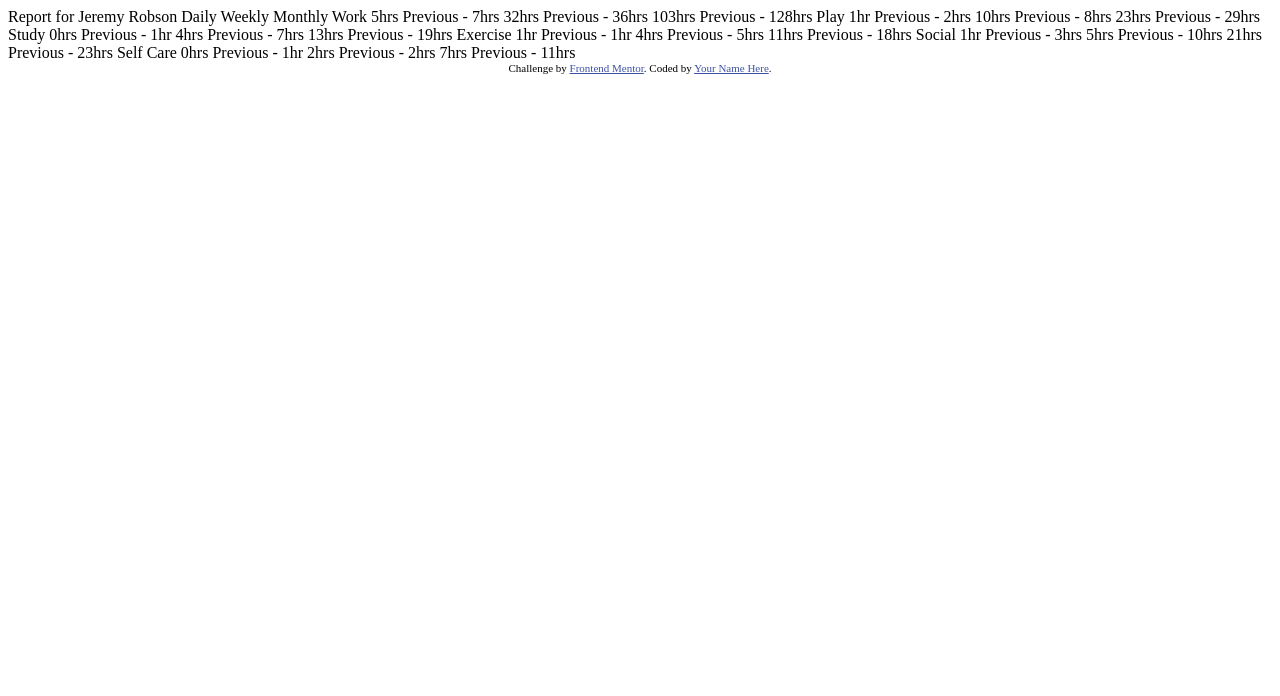
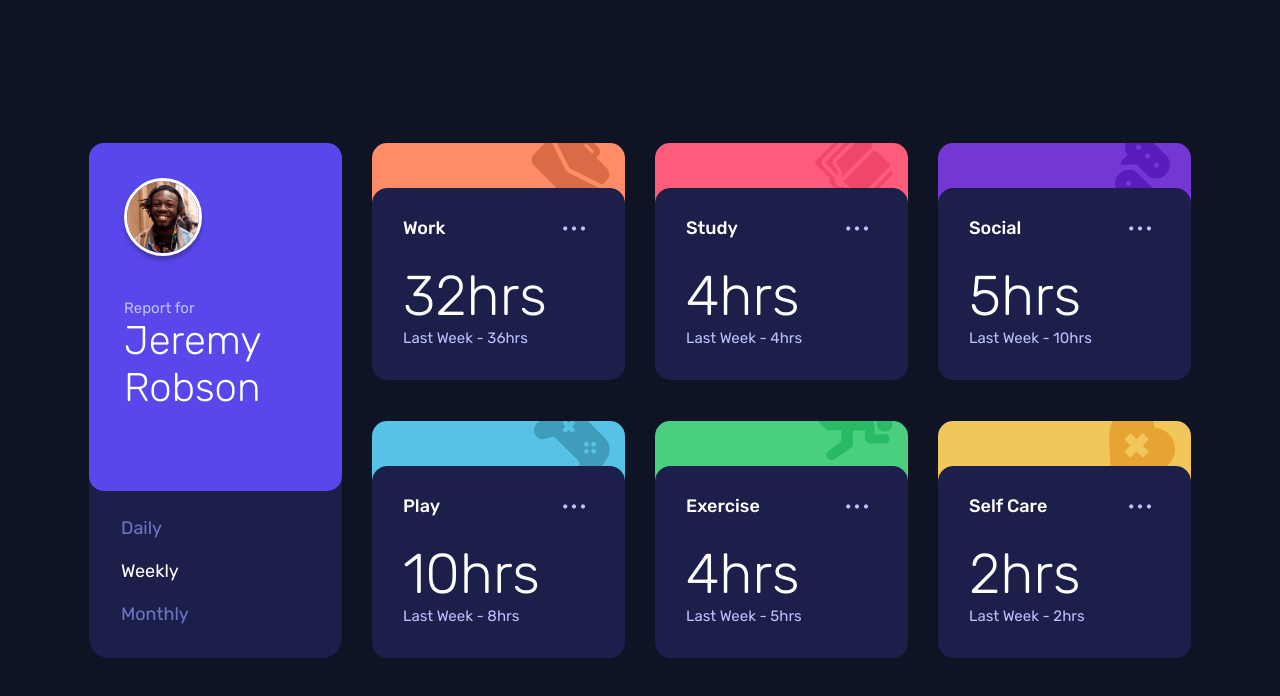
Before and after one commit to seaboyz/time-tracker, a plain HTML site: page index.html in a window 1280 px wide. Drawn offline with Linux system fonts and the light colour scheme.

Commit message:
Finish html css

```diff
--- a/index.html
+++ b/index.html
@@ -1,80 +1,95 @@
 <!DOCTYPE html>
 <html lang="en">
-<head>
-  <meta charset="UTF-8">
-  <meta name="viewport" content="width=device-width, initial-scale=1.0"> <!-- displays site properly based on user's device -->
+	<head>
+		<meta charset="UTF-8" />
+		<meta name="viewport" content="width=device-width, initial-scale=1.0" />
+		<!-- displays site properly based on user's device -->
 
-  <link rel="icon" type="image/png" sizes="32x32" href="./images/favicon-32x32.png">
+		<link
+			rel="icon"
+			type="image/png"
+			sizes="32x32"
+			href="./images/favicon-32x32.png"
+		/>
 
-  <title>Frontend Mentor | Time tracking dashboard</title>
+		<title>Time Tracker</title>
 
-  <!-- Feel free to remove these styles or customise in your own stylesheet 👍 -->
-  <style>
-    .attribution { font-size: 11px; text-align: center; }
-    .attribution a { color: hsl(228, 45%, 44%); }
-  </style>
-</head>
-<body>
-
-  Report for
-  Jeremy Robson
-
-  Daily
-  Weekly
-  Monthly
-
-  Work
-  5hrs <!-- daily -->
-  Previous - 7hrs <!-- daily -->
-  32hrs <!-- weekly -->
-  Previous - 36hrs <!-- weekly -->
-  103hrs <!-- monthly -->
-  Previous - 128hrs <!-- monthly -->
-
-  Play
-  1hr <!-- daily -->
-  Previous - 2hrs <!-- daily -->
-  10hrs <!-- weekly -->
-  Previous - 8hrs <!-- weekly -->
-  23hrs <!-- monthly -->
-  Previous - 29hrs <!-- monthly -->
-
-  Study
-  0hrs <!-- daily -->
-  Previous - 1hr <!-- daily -->
-  4hrs <!-- weekly -->
-  Previous - 7hrs <!-- weekly -->
-  13hrs <!-- monthly -->
-  Previous - 19hrs <!-- monthly -->
-
-  Exercise
-  1hr <!-- daily -->
-  Previous - 1hr <!-- daily -->
-  4hrs <!-- weekly -->
-  Previous - 5hrs <!-- weekly -->
-  11hrs <!-- monthly -->
-  Previous - 18hrs <!-- monthly -->
-
-  Social
-  1hr <!-- daily -->
-  Previous - 3hrs <!-- daily -->
-  5hrs <!-- weekly -->
-  Previous - 10hrs <!-- weekly -->
-  21hrs <!-- monthly -->
-  Previous - 23hrs <!-- monthly -->
-
-  Self Care
-  0hrs <!-- daily -->
-  Previous - 1hr <!-- daily -->
-  2hrs <!-- weekly -->
-  Previous - 2hrs <!-- weekly -->
-  7hrs <!-- monthly -->
-  Previous - 11hrs <!-- monthly -->
-
-
-  <div class="attribution">
-    Challenge by <a href="https://www.frontendmentor.io?ref=challenge" target="_blank">Frontend Mentor</a>.
-    Coded by <a href="#">Your Name Here</a>.
-  </div>
-</body>
+		<link rel="stylesheet" href="style.css" />
+	</head>
+	<body>
+		<main>
+			<div class="container">
+				<div class="user card">
+					<div class="header">
+						<img src="./images/image-jeremy.png" alt="" class="hero" />
+						<div class="name">
+							<p>Report for</p>
+							<h1>Jeremy Robson</h1>
+						</div>
+					</div>
+					<div class="content">
+						<ul>
+							<li>Daily</li>
+							<li class="selected">Weekly</li>
+							<li>Monthly</li>
+						</ul>
+					</div>
+				</div>
+				<div class="activity work card">
+					<div class="content">
+						<h1>Work<span>···</span></h1>
+						<div class="record">
+							<p class="hours">32hrs</p>
+							<p class="last">Last Week - 36hrs</p>
+						</div>
+					</div>
+				</div>
+				<div class="activity play card">
+					<div class="content">
+						<h1>Play<span>···</span></h1>
+						<div class="record">
+							<p class="hours">10hrs</p>
+							<p class="last">Last Week - 8hrs</p>
+						</div>
+					</div>
+				</div>
+				<div class="activity study card">
+					<div class=" content">
+						<h1>Study<span>···</span></h1>
+						<div class="record">
+							<p class="hours">4hrs</p>
+							<p class="last">Last Week - 4hrs</p>
+						</div>
+					</div>
+				</div>
+				<div class="activity exercise card">
+					<div class=" content">
+						<h1>Exercise<span>···</span></h1>
+						<div class="record">
+							<p class="hours">4hrs</p>
+							<p class="last">Last Week - 5hrs</p>
+						</div>
+					</div>
+				</div>
+				<div class="activity social card">
+					<div class=" content">
+						<h1>Social<span>···</span></h1>
+						<div class="record">
+							<p class="hours">5hrs</p>
+							<p class="last">Last Week - 10hrs</p>
+						</div>
+					</div>
+				</div>
+				<div class="activity self-care card">
+					<div class=" content">
+						<h1>Self Care<span>···</span></h1>
+						<div class="record">
+							<p class="hours">2hrs</p>
+							<p class="last">Last Week - 2hrs</p>
+						</div>
+					</div>
+				</div>
+			</div>
+		</main>
+	</body>
 </html>
--- /dev/null
+++ b/style.css
@@ -0,0 +1,295 @@
+@import url('https://fonts.googleapis.com/css2?family=Rubik:wght@300;400;500;600;700;800;900&display=swap');
+
+:root {
+	--blue: hsl(246, 80%, 60%);
+	/* work */
+	--light-orange: hsl(15, 100%, 70%);
+	/* play */
+	--soft-blue: hsl(195, 74%, 62%);
+	/* study */
+	--light-red: hsl(348, 100%, 68%);
+	/* exercise */
+	--lime-green: hsl(145, 58%, 55%);
+	/* social */
+	--violet: hsl(264, 64%, 52%);
+	/* self care */
+	--soft-orange: hsl(43, 84%, 65%);
+
+	--darker-blue: hsl(226, 43%, 10%);
+	--dark-blue: hsl(235, 46%, 20%);
+	--desaturated-blue: hsl(235, 45%, 61%);
+	--pale-blue: hsl(236, 100%, 87%);
+	--white: #ffffff;
+}
+
+body {
+	background: var(--darker-blue);
+}
+
+/* typology */
+p {
+	font-size: 15px;
+}
+
+h1 {
+	font-size: 40px;
+	font-weight: 300;
+}
+
+*,
+*::before,
+*::after {
+	box-sizing: border-box;
+	margin: 0;
+	padding: 0;
+	list-style: none;
+	text-decoration: none;
+	/* get rid of tap highlight color  */
+	/* -webkit-tap-highlight-color: rgba(0, 0, 0, 0);
+  -webkit-tap-highlight-color: transparent; */
+}
+
+main {
+	font-family: 'Rubik', sans-serif;
+	color: var(--white);
+	/* display: flex; */
+	justify-content: center;
+	align-items: center;
+}
+.container {
+	padding: 80px 0;
+	display: flex;
+	flex-direction: column;
+	align-items: center;
+	gap: 24px;
+}
+
+.card {
+	border-radius: 15px 15px 20px 20px;
+	width: 90vw;
+}
+
+/* user card */
+.user {
+	background: var(--dark-blue);
+}
+
+.user .header {
+	padding: 35px;
+	border-radius: 15px;
+	background: var(--blue);
+	display: flex;
+	gap: 20px;
+	flex-direction: row;
+	justify-content: space-between;
+}
+.user .hero {
+	width: 64px;
+	height: 64px;
+	border-radius: 39px;
+	border: 3px solid #ffffff;
+	box-shadow: 0px 4px 4px rgba(0, 0, 0, 0.25);
+}
+
+.user .name {
+	display: flex;
+	flex-direction: column;
+	justify-content: center;
+}
+
+.user h1 {
+	font-size: 24px;
+	font-weight: 300;
+}
+
+.user ul {
+	display: flex;
+	flex-direction: row;
+	justify-content: space-between;
+	gap: 21px;
+	color: var(--desaturated-blue);
+}
+
+.header p {
+	color: var(--pale-blue);
+}
+
+.user .content {
+	border-radius: 0 0 15px 15px;
+	font-size: 18px;
+	padding: 26px 32px 32px 32px;
+}
+
+.content li:hover {
+	cursor: pointer;
+	color: var(--white);
+}
+
+.selected {
+	color: var(--white);
+	cursor: none;
+}
+
+/* activity card */
+
+.activity.card {
+	background-repeat: no-repeat;
+	background-position: right 15px top -15px;
+}
+
+.activity.card::before {
+	content: '';
+	height: 45px;
+	display: block;
+}
+
+.activity .content {
+	background: var(--dark-blue);
+	border-radius: 15px;
+	padding: 29px 35px 32px 30px;
+	border: 1px solid var(--dark-blue);
+	cursor: pointer;
+}
+
+.activity .content:active {
+	background-color: var(--desaturated-blue);
+}
+
+.activity h1 {
+	font-size: 18px;
+	line-height: 21px;
+	font-weight: 500;
+	margin-bottom: 24px;
+	display: flex;
+	justify-content: space-between;
+}
+
+.activity h1 span {
+	color: var(--pale-blue);
+	letter-spacing: 3px;
+}
+
+.activity h1 span:hover {
+	color: var(--white);
+}
+
+.record {
+	display: flex;
+	align-items: center;
+	justify-content: space-between;
+}
+.hours {
+	font-size: 32px;
+	font-weight: 300;
+	line-height: 38px;
+}
+
+.last {
+	color: var(--pale-blue);
+}
+
+.work {
+	background-color: var(--light-orange);
+	background-image: url('./images/icon-work.svg');
+}
+
+.play {
+	background-color: var(--soft-blue);
+	background-image: url('./images/icon-play.svg');
+}
+.study {
+	background-color: var(--light-red);
+	background-image: url('./images/icon-study.svg');
+}
+.exercise {
+	background-color: var(--lime-green);
+	background-image: url('./images/icon-exercise.svg');
+}
+.social {
+	background-color: var(--violet);
+	background-image: url('./images/icon-social.svg');
+}
+.self-care {
+	background-color: var(--soft-orange);
+	background-image: url('./images/icon-self-care.svg');
+}
+
+@media (min-width: 640px) {
+	.container {
+		flex-direction: row;
+		flex-wrap: wrap;
+		padding: 32px;
+		padding-bottom: auto;
+	}
+
+	.record {
+		flex-direction: column;
+		align-items: flex-start;
+	}
+
+	.hours {
+		font-size: 56px;
+		line-height: 66px;
+		font-weight: 300;
+	}
+
+	.user.card {
+		flex: 1 1 100%;
+	}
+
+	.activity.card {
+		flex: 1 1 40%;
+	}
+}
+
+@media (min-width: 810px) {
+	main {
+		height: 100vh;
+		display: flex;
+		align-items: center;
+	}
+	.activity.card {
+		flex: 1 1 30%;
+	}
+}
+
+@media (min-width: 1080px) {
+	.container {
+		padding: 0;
+		flex-direction: column;
+		justify-content: space-between;
+		align-content: center;
+		gap: 30px;
+		height: 515px;
+	}
+
+	.card {
+		width: 20vw;
+		max-width: 253px;
+		flex: 0 1;
+	}
+
+	.activity.card {
+		flex: 0 1;
+	}
+
+	.user .header {
+		flex-direction: column;
+		gap: 43px;
+		padding-bottom: 80px;
+	}
+
+	.user .hero {
+		width: 78px;
+		height: 78px;
+		border-radius: 39px;
+	}
+
+	.user h1 {
+		font-size: 40px;
+		line-height: 47px;
+	}
+	.user ul {
+		flex-direction: column;
+	}
+}
```
